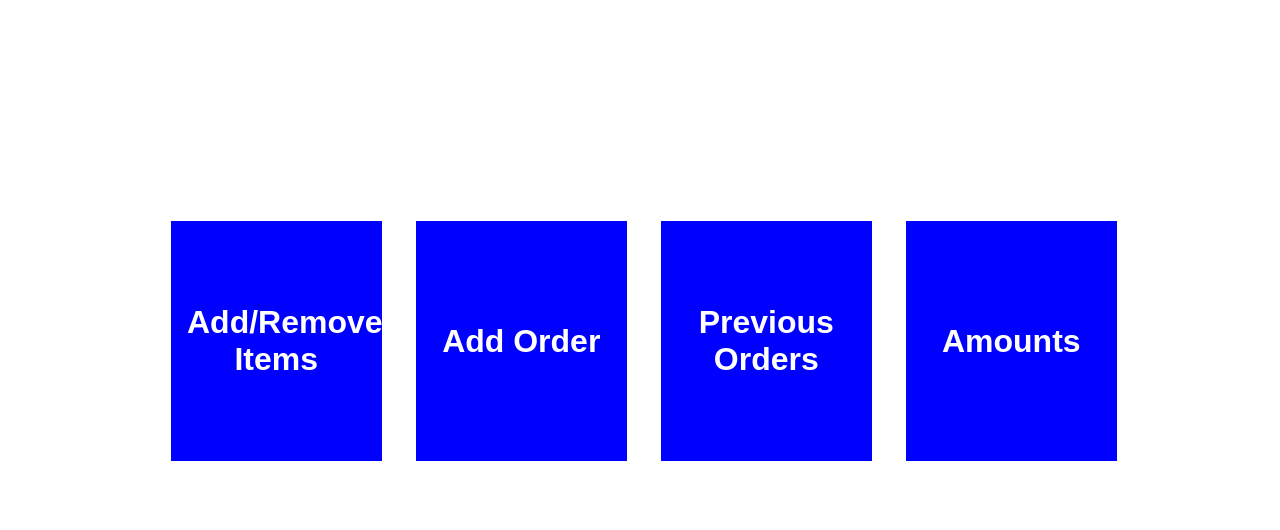
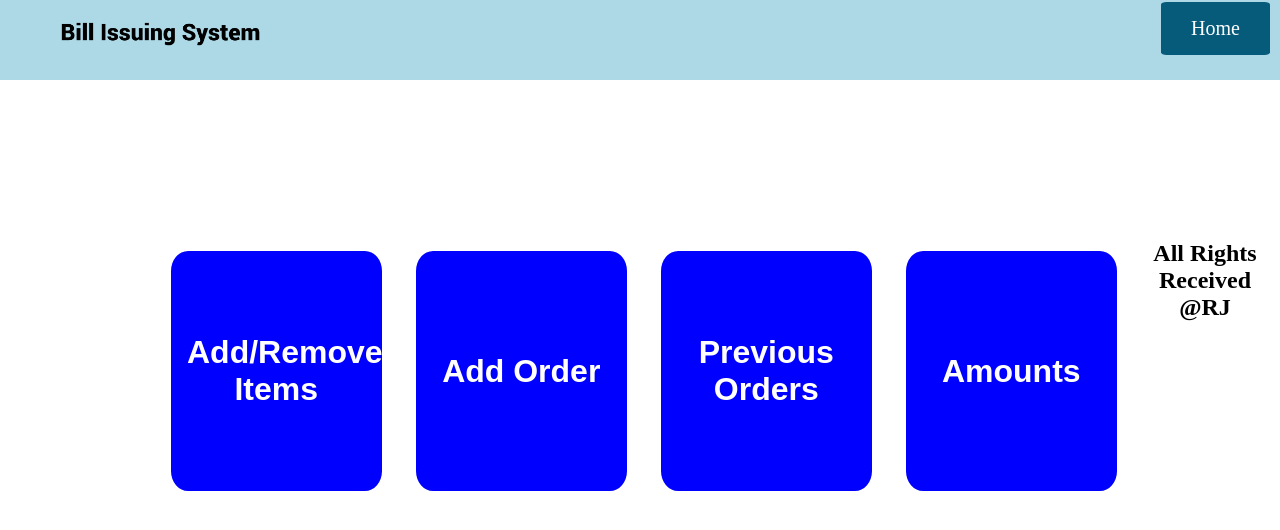
Before and after one commit to janithrenuka/bill-issuing-system, a PHP site: page /home.php in a window 1280 px wide. Shown: the top 530 px of the page. Run offline with PHP 8.4, Linux system fonts and the light colour scheme.

Commit message:
update css

```diff
--- /dev/null
+++ b/view/footer.php
@@ -0,0 +1,6 @@
+            <div class="footer">
+                <h2>All Rights Received <br> @RJ</h2>
+            </div>
+        </div>
+    </body>
+</html>
--- a/view/home.php
+++ b/view/home.php
@@ -1,17 +1,7 @@
-<?php
-    session_start();
-?>
-
-<!DOCTYPE html>
-<!DOCTYPE html>
-<html lang="en">
-<head>
-    <meta charset="UTF-8">
-    <meta name="viewport" content="width=device-width, initial-scale=1.0">
-    <title>Billing System</title>
-    <link rel="stylesheet" type="text/css" href="main.css">
-</head>
-<body>
+<main>
+    <?php
+        require_once('topnav.php');
+    ?>
     <div class="container">
         <div class="col">
             <button class="">Add/Remove Items</button>
@@ -26,5 +16,8 @@
             <button class="">Amounts</button>
         </div>
     </div>
-</body>
-</html>
+</main>
+
+<?php
+    require_once('footer.php');
+?>
--- a/view/main.css
+++ b/view/main.css
@@ -10,9 +10,10 @@ body {
 }
 
 .container{
-    margin-top: 200px;
+    margin-top: 150px;
     margin-left: 150px;
     margin-right: 150px;
+    background-color: aquamarine;
 }
 
 .row::after{
@@ -25,6 +26,7 @@ body {
     margin-left: auto;
     margin-right: auto;
     margin-bottom: 0%;
+    margin-top: 0px;
     float: left;
     width:25%;
 }
@@ -42,9 +44,43 @@ button {
     height: 250px;
     border: 5px solid white;
     background-color: blue;
+    border-radius: 10%;
 }
 
 button:hover{
     background-color: lightskyblue;
 
 }
+
+.topnav {
+    background-color:lightblue;
+    overflow: hidden;
+    width: 100%;
+    position: relative;
+    height: 10%;
+    top: 0;
+}
+
+.topnav a{
+    float: right;
+    color: white;
+    text-align: center;
+    padding: 15px 30px;
+    text-decoration: none;
+    border-radius: 5%;
+    font-size: 20px;
+    margin: 2px;
+    background-color: #065b7a;
+    margin-right: 10px;
+}
+
+.footer {
+    bottom: 0;
+    text-align: center;
+    padding-top: 10px;
+    margin-bottom: auto;
+    width: 100%;
+    z-index: -2;
+    flex-shrink: 0;
+    height: 94px;
+}
--- /dev/null
+++ b/view/topnav.php
@@ -0,0 +1,21 @@
+<?php
+    session_start();
+?>
+
+<!DOCTYPE html>
+<!DOCTYPE html>
+<html lang="en">
+<head>
+    <meta charset="UTF-8">
+    <meta name="viewport" content="width=device-width, initial-scale=1.0">
+    <title>Billing System</title>
+    <link rel="stylesheet" type="text/css" href="main.css">
+</head>
+    <body>
+        <div class="sansserif">
+            <header>
+                <div class="topnav">
+                <img src="img/home_cover.jpg" alt="" style="width: 25%; margin-left: 0; margin-top:0">
+                    <a href="home.php">Home</a>
+                </div>
+            </header>
```
Also changed, not shown: view/img/home_cover.jpg (added).
